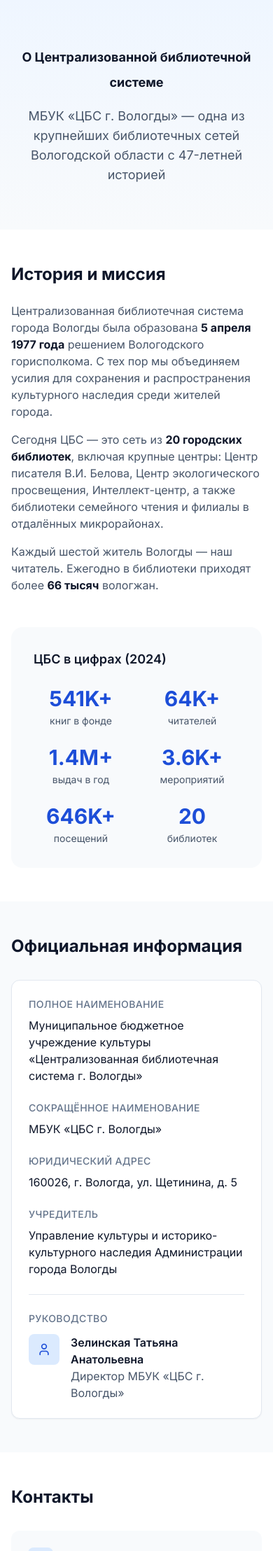
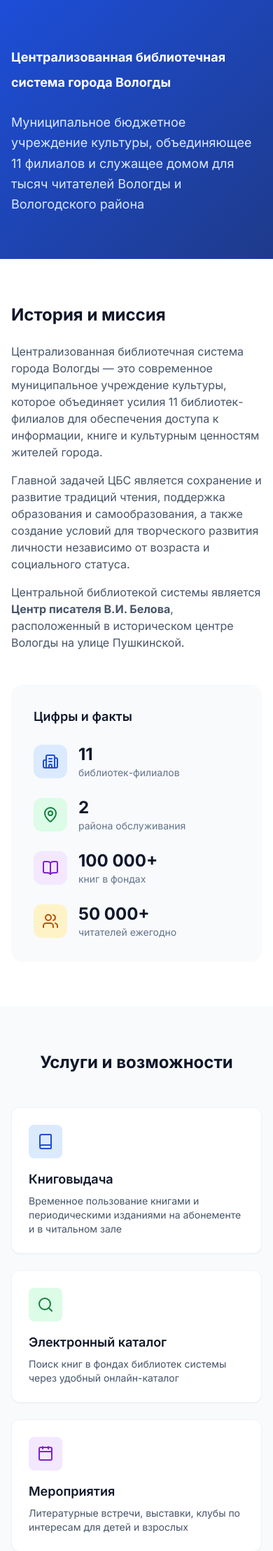
Before and after one commit to Dentikka/library, a FastAPI app: page /about in a window 390 px wide. Shown: the part 65-2281 px from the top of the page at 70% size. Run offline with FastAPI, Linux system fonts and the light colour scheme; parts of the project's set-up code (start-up, migrations or seed data) failed here and were passed over; some libraries are stand-ins or nearby versions.

Commit message:
feat(frontend): Enhance About page with comprehensive content
- Redesigned hero section with gradient and mission statement
- Added history and statistics section with 11 libraries info
- Added services grid with 6 key offerings
- Added contact information for central library and administration
- Added CTA section with links to libraries and catalog
- Mobile-responsive design with Tailwind CSS
- Real content based on cbs-vologda.ru website

```diff
--- a/templates/about.html
+++ b/templates/about.html
@@ -4,131 +4,82 @@
 
 {% block content %}
 <!-- Hero Section -->
-<section class="bg-gradient-to-b from-blue-50 to-slate-50 py-16">
+<section class="bg-gradient-to-br from-blue-700 to-blue-900 text-white py-16 md:py-20">
     <div class="max-w-6xl mx-auto px-4 sm:px-6 lg:px-8">
-        <div class="text-center max-w-3xl mx-auto">
-            <h1 class="text-3xl md:text-4xl font-bold text-slate-900 mb-4">
-                О Централизованной библиотечной системе
+        <div class="max-w-3xl">
+            <h1 class="text-3xl md:text-5xl font-bold mb-6">
+                Централизованная библиотечная система города Вологды
             </h1>
-            <p class="text-lg text-slate-600">
-                МБУК «ЦБС г. Вологды» — одна из крупнейших библиотечных сетей
-                Вологодской области с 47-летней историей
+            <p class="text-lg md:text-xl text-blue-100 leading-relaxed">
+                Муниципальное бюджетное учреждение культуры, объединяющее 11 филиалов
+                и служащее домом для тысяч читателей Вологды и Вологодского района
             </p>
         </div>
     </div>
 </section>
 
-<!-- About Section -->
-<section class="py-12 bg-white">
+<!-- History Section -->
+<section class="py-16 bg-white">
     <div class="max-w-6xl mx-auto px-4 sm:px-6 lg:px-8">
         <div class="grid grid-cols-1 lg:grid-cols-2 gap-12 items-center">
-            <!-- Text Content -->
             <div>
-                <h2 class="text-2xl font-bold text-slate-900 mb-6">История и миссия</h2>
-                <div class="prose prose-slate max-w-none">
-                    <p class="text-slate-600 mb-4">
-                        Централизованная библиотечная система города Вологды была образована
-                        <strong class="text-slate-900">5 апреля 1977 года</strong> решением Вологодского горисполкома.
-                        С тех пор мы объединяем усилия для сохранения и распространения культурного наследия
-                        среди жителей города.
+                <h2 class="text-2xl md:text-3xl font-bold text-slate-900 mb-6">
+                    История и миссия
+                </h2>
+                <div class="prose prose-slate text-slate-600">
+                    <p class="mb-4">
+                        Централизованная библиотечная система города Вологды — это современное
+                        муниципальное учреждение культуры, которое объединяет усилия 11 библиотек-филиалов
+                        для обеспечения доступа к информации, книге и культурным ценностям жителей города.
                     </p>
-                    <p class="text-slate-600 mb-4">
-                        Сегодня ЦБС — это сеть из <strong class="text-slate-900">20 городских библиотек</strong>,
-                        включая крупные центры: Центр писателя В.И. Белова, Центр экологического просвещения,
-                        Интеллект-центр, а также библиотеки семейного чтения и филиалы в отдалённых микрорайонах.
+                    <p class="mb-4">
+                        Главной задачей ЦБС является сохранение и развитие традиций чтения,
+                        поддержка образования и самообразования, а также создание условий
+                        для творческого развития личности независимо от возраста и социального статуса.
                     </p>
-                    <p class="text-slate-600">
-                        Каждый шестой житель Вологды — наш читатель. Ежегодно в библиотеки
-                        приходят более <strong class="text-slate-900">66 тысяч</strong> вологжан.
+                    <p>
+                        Центральной библиотекой системы является <strong>Центр писателя В.И. Белова</strong>,
+                        расположенный в историческом центре Вологды на улице Пушкинской.
                     </p>
                 </div>
             </div>
-            <!-- Stats -->
             <div class="bg-slate-50 rounded-2xl p-8">
-                <h3 class="text-lg font-semibold text-slate-900 mb-6">ЦБС в цифрах (2024)</h3>
-                <div class="grid grid-cols-2 gap-6">
-                    <div class="text-center">
-                        <div class="text-3xl font-bold text-blue-700 mb-1">541K+</div>
-                        <div class="text-sm text-slate-600">книг в фонде</div>
+                <h3 class="text-xl font-semibold text-slate-900 mb-6">Цифры и факты</h3>
+                <div class="space-y-6">
+                    <div class="flex items-center gap-4">
+                        <div class="bg-blue-100 p-3 rounded-xl">
+                            <i data-lucide="building-2" class="w-6 h-6 text-blue-700"></i>
                         </div>
-                    <div class="text-center">
-                        <div class="text-3xl font-bold text-blue-700 mb-1">64K+</div>
-                        <div class="text-sm text-slate-600">читателей</div>
-                    </div>
-                    <div class="text-center">
-                        <div class="text-3xl font-bold text-blue-700 mb-1">1.4M+</div>
-                        <div class="text-sm text-slate-600">выдач в год</div>
-                    </div>
-                    <div class="text-center">
-                        <div class="text-3xl font-bold text-blue-700 mb-1">3.6K+</div>
-                        <div class="text-sm text-slate-600">мероприятий</div>
-                    </div>
-                    <div class="text-center">
-                        <div class="text-3xl font-bold text-blue-700 mb-1">646K+</div>
-                        <div class="text-sm text-slate-600">посещений</div>
-                    </div>
-                    <div class="text-center">
-                        <div class="text-3xl font-bold text-blue-700 mb-1">20</div>
-                        <div class="text-sm text-slate-600">библиотек</div>
+                        <div>
+                            <div class="text-2xl font-bold text-slate-900">11</div>
+                            <div class="text-sm text-slate-500">библиотек-филиалов</div>
                         </div>
                     </div>
+                    <div class="flex items-center gap-4">
+                        <div class="bg-green-100 p-3 rounded-xl">
+                            <i data-lucide="map-pin" class="w-6 h-6 text-green-700"></i>
+                        </div>
+                        <div>
+                            <div class="text-2xl font-bold text-slate-900">2</div>
+                            <div class="text-sm text-slate-500">района обслуживания</div>
                         </div>
                     </div>
-    </div>
-</section>
-
-<!-- Organization Info -->
-<section class="py-12 bg-slate-50">
-    <div class="max-w-6xl mx-auto px-4 sm:px-6 lg:px-8">
-        <h2 class="text-2xl font-bold text-slate-900 mb-8">Официальная информация</h2>
-        <div class="bg-white rounded-xl shadow-sm border border-slate-200 overflow-hidden">
-            <div class="p-6 md:p-8 space-y-6">
-                <div class="grid grid-cols-1 md:grid-cols-2 gap-6">
-                    <div>
-                        <h4 class="text-sm font-medium text-slate-500 uppercase tracking-wide mb-2">
-                            Полное наименование
-                        </h4>
-                        <p class="text-slate-900">
-                            Муниципальное бюджетное учреждение культуры
-                            «Централизованная библиотечная система г. Вологды»
-                        </p>
+                    <div class="flex items-center gap-4">
+                        <div class="bg-purple-100 p-3 rounded-xl">
+                            <i data-lucide="book-open" class="w-6 h-6 text-purple-700"></i>
                         </div>
                         <div>
-                        <h4 class="text-sm font-medium text-slate-500 uppercase tracking-wide mb-2">
-                            Сокращённое наименование
-                        </h4>
-                        <p class="text-slate-900">МБУК «ЦБС г. Вологды»</p>
+                            <div class="text-2xl font-bold text-slate-900">100 000+</div>
+                            <div class="text-sm text-slate-500">книг в фондах</div>
+                        </div>
+                    </div>
+                    <div class="flex items-center gap-4">
+                        <div class="bg-amber-100 p-3 rounded-xl">
+                            <i data-lucide="users" class="w-6 h-6 text-amber-700"></i>
                         </div>
                         <div>
-                        <h4 class="text-sm font-medium text-slate-500 uppercase tracking-wide mb-2">
-                            Юридический адрес
-                        </h4>
-                        <p class="text-slate-900">
-                            160026, г. Вологда, ул. Щетинина, д. 5
-                        </p>
-                    </div>
-                    <div>
-                        <h4 class="text-sm font-medium text-slate-500 uppercase tracking-wide mb-2">
-                            Учредитель
-                        </h4>
-                        <p class="text-slate-900">
-                            Управление культуры и историко-культурного наследия
-                            Администрации города Вологды
-                        </p>
-                    </div>
-                </div>
-
-                <div class="border-t border-slate-200 pt-6">
-                    <h4 class="text-sm font-medium text-slate-500 uppercase tracking-wide mb-3">
-                        Руководство
-                    </h4>
-                    <div class="flex items-start gap-4">
-                        <div class="bg-blue-100 p-3 rounded-lg flex-shrink-0">
-                            <i data-lucide="user" class="w-5 h-5 text-blue-700"></i>
-                        </div>
-                        <div>
-                            <p class="font-semibold text-slate-900">Зелинская Татьяна Анатольевна</p>
-                            <p class="text-slate-600">Директор МБУК «ЦБС г. Вологды»</p>
+                            <div class="text-2xl font-bold text-slate-900">50 000+</div>
+                            <div class="text-sm text-slate-500">читателей ежегодно</div>
                         </div>
                     </div>
                 </div>
@@ -137,106 +88,155 @@
     </div>
 </section>
 
-<!-- Contacts Section -->
-<section class="py-12 bg-white">
+<!-- Services Section -->
+<section class="py-16 bg-slate-50">
     <div class="max-w-6xl mx-auto px-4 sm:px-6 lg:px-8">
-        <h2 class="text-2xl font-bold text-slate-900 mb-8">Контакты</h2>
-        <div class="grid grid-cols-1 md:grid-cols-3 gap-6">
+        <h2 class="text-2xl md:text-3xl font-bold text-slate-900 mb-12 text-center">
+            Услуги и возможности
+        </h2>
+        <div class="grid grid-cols-1 md:grid-cols-2 lg:grid-cols-3 gap-6">
+            <div class="bg-white rounded-xl p-6 shadow-sm border border-slate-100">
+                <div class="bg-blue-100 w-12 h-12 rounded-lg flex items-center justify-center mb-4">
+                    <i data-lucide="book" class="w-6 h-6 text-blue-700"></i>
+                </div>
+                <h3 class="font-semibold text-slate-900 mb-2">Книговыдача</h3>
+                <p class="text-sm text-slate-600">
+                    Временное пользование книгами и периодическими изданиями на абонементе и в читальном зале
+                </p>
+            </div>
+            <div class="bg-white rounded-xl p-6 shadow-sm border border-slate-100">
+                <div class="bg-green-100 w-12 h-12 rounded-lg flex items-center justify-center mb-4">
+                    <i data-lucide="search" class="w-6 h-6 text-green-700"></i>
+                </div>
+                <h3 class="font-semibold text-slate-900 mb-2">Электронный каталог</h3>
+                <p class="text-sm text-slate-600">
+                    Поиск книг в фондах библиотек системы через удобный онлайн-каталог
+                </p>
+            </div>
+            <div class="bg-white rounded-xl p-6 shadow-sm border border-slate-100">
+                <div class="bg-purple-100 w-12 h-12 rounded-lg flex items-center justify-center mb-4">
+                    <i data-lucide="calendar" class="w-6 h-6 text-purple-700"></i>
+                </div>
+                <h3 class="font-semibold text-slate-900 mb-2">Мероприятия</h3>
+                <p class="text-sm text-slate-600">
+                    Литературные встречи, выставки, клубы по интересам для детей и взрослых
+                </p>
+            </div>
+            <div class="bg-white rounded-xl p-6 shadow-sm border border-slate-100">
+                <div class="bg-amber-100 w-12 h-12 rounded-lg flex items-center justify-center mb-4">
+                    <i data-lucide="help-circle" class="w-6 h-6 text-amber-700"></i>
+                </div>
+                <h3 class="font-semibold text-slate-900 mb-2">Виртуальная справка</h3>
+                <p class="text-sm text-slate-600">
+                    Консультации библиографов по поиску информации в печатных и электронных источниках
+                </p>
+            </div>
+            <div class="bg-white rounded-xl p-6 shadow-sm border border-slate-100">
+                <div class="bg-rose-100 w-12 h-12 rounded-lg flex items-center justify-center mb-4">
+                    <i data-lucide="refresh-cw" class="w-6 h-6 text-rose-700"></i>
+                </div>
+                <h3 class="font-semibold text-slate-900 mb-2">Продление книг</h3>
+                <p class="text-sm text-slate-600">
+                    Возможность продлить срок пользования книгами онлайн или по телефону
+                </p>
+            </div>
+            <div class="bg-white rounded-xl p-6 shadow-sm border border-slate-100">
+                <div class="bg-cyan-100 w-12 h-12 rounded-lg flex items-center justify-center mb-4">
+                    <i data-lucide="monitor" class="w-6 h-6 text-cyan-700"></i>
+                </div>
+                <h3 class="font-semibold text-slate-900 mb-2">Интернет-центры</h3>
+                <p class="text-sm text-slate-600">
+                    Бесплатный доступ к интернету и компьютерам в библиотеках-филиалах
+                </p>
+            </div>
+        </div>
+    </div>
+</section>
+
+<!-- Contact Section -->
+<section class="py-16 bg-white">
+    <div class="max-w-6xl mx-auto px-4 sm:px-6 lg:px-8">
+        <h2 class="text-2xl md:text-3xl font-bold text-slate-900 mb-12 text-center">
+            Контактная информация
+        </h2>
+        <div class="grid grid-cols-1 lg:grid-cols-2 gap-8">
             <!-- Central Library -->
-            <div class="bg-slate-50 rounded-xl p-6">
-                <div class="flex items-center gap-3 mb-4">
-                    <div class="bg-blue-100 p-2 rounded-lg">
-                        <i data-lucide="library" class="w-5 h-5 text-blue-700"></i>
+            <div class="bg-slate-50 rounded-2xl p-8">
+                <div class="flex items-center gap-3 mb-6">
+                    <div class="bg-blue-700 p-2 rounded-lg">
+                        <i data-lucide="building" class="w-6 h-6 text-white"></i>
                     </div>
-                    <h3 class="font-semibold text-slate-900">Центральная библиотека</h3>
+                    <h3 class="text-xl font-semibold text-slate-900">Центральная библиотека</h3>
                 </div>
-                <ul class="space-y-3 text-sm">
-                    <li class="flex items-start gap-2">
-                        <i data-lucide="navigation" class="w-4 h-4 text-slate-400 mt-0.5 flex-shrink-0"></i>
-                        <span class="text-slate-600">ул. Пушкинская, 2</span>
+                <ul class="space-y-4">
+                    <li class="flex items-start gap-3">
+                        <i data-lucide="map-pin" class="w-5 h-5 text-slate-400 mt-0.5 flex-shrink-0"></i>
+                        <span class="text-slate-600">г. Вологда, ул. Пушкинская, 2</span>
                     </li>
-                    <li class="flex items-center gap-2">
-                        <i data-lucide="phone" class="w-4 h-4 text-slate-400 flex-shrink-0"></i>
-                        <a href="tel:88172723345" class="text-slate-600 hover:text-blue-700">(8172) 72-33-45</a>
+                    <li class="flex items-center gap-3">
+                        <i data-lucide="phone" class="w-5 h-5 text-slate-400 flex-shrink-0"></i>
+                        <a href="tel:+78172723345" class="text-slate-600 hover:text-blue-700 transition">(8172) 72-33-45</a>
                     </li>
-                    <li class="flex items-start gap-2">
-                        <i data-lucide="clock" class="w-4 h-4 text-slate-400 mt-0.5 flex-shrink-0"></i>
-                        <span class="text-slate-600">Пн–Пт: 10:00–19:00<br>Сб: 10:00–18:00</span>
+                    <li class="flex items-center gap-3">
+                        <i data-lucide="mail" class="w-5 h-5 text-slate-400 flex-shrink-0"></i>
+                        <a href="mailto:cbs-vologda@vologda-city.ru" class="text-slate-600 hover:text-blue-700 transition">cbs-vologda@vologda-city.ru</a>
+                    </li>
+                    <li class="flex items-start gap-3">
+                        <i data-lucide="clock" class="w-5 h-5 text-slate-400 mt-0.5 flex-shrink-0"></i>
+                        <span class="text-slate-600">
+                            Пн–Пт: 10:00–19:00<br>
+                            Сб: 10:00–18:00<br>
+                            Вс: выходной
+                        </span>
                     </li>
                 </ul>
             </div>
 
             <!-- Administration -->
-            <div class="bg-slate-50 rounded-xl p-6">
-                <div class="flex items-center gap-3 mb-4">
-                    <div class="bg-blue-100 p-2 rounded-lg">
-                        <i data-lucide="building-2" class="w-5 h-5 text-blue-700"></i>
+            <div class="bg-slate-50 rounded-2xl p-8">
+                <div class="flex items-center gap-3 mb-6">
+                    <div class="bg-slate-700 p-2 rounded-lg">
+                        <i data-lucide="users" class="w-6 h-6 text-white"></i>
                     </div>
-                    <h3 class="font-semibold text-slate-900">Администрация</h3>
+                    <h3 class="text-xl font-semibold text-slate-900">Руководство</h3>
                 </div>
-                <ul class="space-y-3 text-sm">
-                    <li class="flex items-start gap-2">
-                        <i data-lucide="navigation" class="w-4 h-4 text-slate-400 mt-0.5 flex-shrink-0"></i>
-                        <span class="text-slate-600">ул. Щетинина, 5</span>
-                    </li>
-                    <li class="flex items-center gap-2">
-                        <i data-lucide="phone" class="w-4 h-4 text-slate-400 flex-shrink-0"></i>
-                        <a href="tel:88172532869" class="text-slate-600 hover:text-blue-700">(8172) 53-28-69</a>
-                    </li>
-                    <li class="flex items-center gap-2">
-                        <i data-lucide="mail" class="w-4 h-4 text-slate-400 flex-shrink-0"></i>
-                        <a href="mailto:adm-cbs@mail.ru" class="text-slate-600 hover:text-blue-700">adm-cbs@mail.ru</a>
-                    </li>
-                </ul>
+                <div class="space-y-4">
+                    <div>
+                        <p class="font-medium text-slate-900">Заведующая ЦБС</p>
+                        <p class="text-slate-600">Петрова Татьяна Петровна</p>
+                        <a href="tel:+78172723346" class="text-sm text-slate-500 hover:text-blue-700">(8172) 72-33-46</a>
                     </div>
-
-            <!-- Social Media -->
-            <div class="bg-slate-50 rounded-xl p-6">
-                <div class="flex items-center gap-3 mb-4">
-                    <div class="bg-blue-100 p-2 rounded-lg">
-                        <i data-lucide="share-2" class="w-5 h-5 text-blue-700"></i>
+                    <div class="pt-4 border-t border-slate-200">
+                        <p class="text-sm text-slate-500 mb-2">Юридическая информация:</p>
+                        <p class="text-xs text-slate-400 leading-relaxed">
+                            МБУК «Централизованная библиотечная система города Вологды»<br>
+                            ИНН: 3525008541 | ОГРН: 1023500000000<br>
+                            Юр. адрес: 160000, г. Вологда, ул. Пушкинская, 2
+                        </p>
                     </div>
-                    <h3 class="font-semibold text-slate-900">Мы в соцсетях</h3>
                 </div>
-                <ul class="space-y-3 text-sm">
-                    <li class="flex items-center gap-2">
-                        <svg class="w-4 h-4 text-slate-400" viewBox="0 0 24 24" fill="currentColor">
-                            <path d="M12.785 16.241s.288-.032.436-.194c.136-.148.131-.427.131-.427s-.02-1.304.587-1.496c.598-.19 1.365 1.26 2.18 1.817.615.422 1.082.33 1.082.33l2.177-.03s1.14-.071.599-.97c-.044-.074-.315-.663-1.62-1.875-1.367-1.268-1.186-1.063.463-3.254 1.003-1.358 1.404-2.188 1.28-2.543-.118-.336-.846-.247-.846-.247l-2.453.015s-.182-.025-.317.056c-.132.08-.217.265-.217.265s-.39 1.037-.91 1.92c-1.096 1.86-1.534 1.96-1.714 1.842-.42-.271-.315-1.091-.315-1.673 0-1.819.276-2.58-.538-2.776-.27-.065-.468-.108-1.156-.115-.884-.01-1.632.003-2.057.21-.282.139-.499.448-.366.466.164.022.534.1.731.364.254.34.244 1.1.244 1.1s.146 2.127-.34 2.39c-.333.182-.79-.19-1.77-1.888-.502-.87-.881-1.83-.881-1.83s-.073-.179-.203-.275c-.158-.117-.378-.154-.378-.154l-2.335.015s-.351.01-.48.163c-.115.135-.009.414-.009.414s1.836 4.297 3.915 6.464c1.906 1.988 4.073 1.856 4.073 1.856h.981z"/>
-                        </svg>
-                        <a href="https://vk.com/vologdalibrary" target="_blank" rel="noopener" class="text-slate-600 hover:text-blue-700">
-                            ВКонтакте
-                        </a>
-                    </li>
-                    <li class="flex items-center gap-2">
-                        <i data-lucide="globe" class="w-4 h-4 text-slate-400 flex-shrink-0"></i>
-                        <a href="https://cbs-vologda.ru" target="_blank" rel="noopener" class="text-slate-600 hover:text-blue-700">
-                            Официальный сайт
-                        </a>
-                    </li>
-                </ul>
             </div>
         </div>
     </div>
 </section>
 
 <!-- CTA Section -->
-<section class="py-12 bg-gradient-to-b from-blue-700 to-blue-800">
+<section class="py-16 bg-gradient-to-r from-blue-700 to-blue-800 text-white">
     <div class="max-w-4xl mx-auto px-4 sm:px-6 lg:px-8 text-center">
-        <h2 class="text-2xl font-bold text-white mb-4">
-            Присоединяйтесь к нам!
+        <h2 class="text-2xl md:text-3xl font-bold mb-4">
+            Присоединяйтесь к нашим читателям
         </h2>
-        <p class="text-blue-100 mb-8">
-            Посетите любую из наших библиотек, чтобы стать читателем.
-            Электронный каталог поможет найти нужную книгу.
+        <p class="text-blue-100 mb-8 text-lg">
+            Получите читательский билет в любой библиотеке ЦБС и откройте для себя мир книг
         </p>
         <div class="flex flex-col sm:flex-row gap-4 justify-center">
             <a href="/libraries" class="inline-flex items-center justify-center gap-2 bg-white text-blue-700 font-semibold px-6 py-3 rounded-lg hover:bg-blue-50 transition">
                 <i data-lucide="map-pin" class="w-5 h-5"></i>
-                Найти библиотеку
+                Найти ближайшую библиотеку
             </a>
-            <a href="/" class="inline-flex items-center justify-center gap-2 bg-blue-600 text-white font-semibold px-6 py-3 rounded-lg hover:bg-blue-500 transition">
+            <a href="/" class="inline-flex items-center justify-center gap-2 bg-blue-600 text-white font-semibold px-6 py-3 rounded-lg hover:bg-blue-500 transition border border-blue-500">
                 <i data-lucide="search" class="w-5 h-5"></i>
-                Электронный каталог
+                Перейти в каталог
             </a>
         </div>
     </div>
```
Lines whose indentation alone changed are shown as unchanged.
